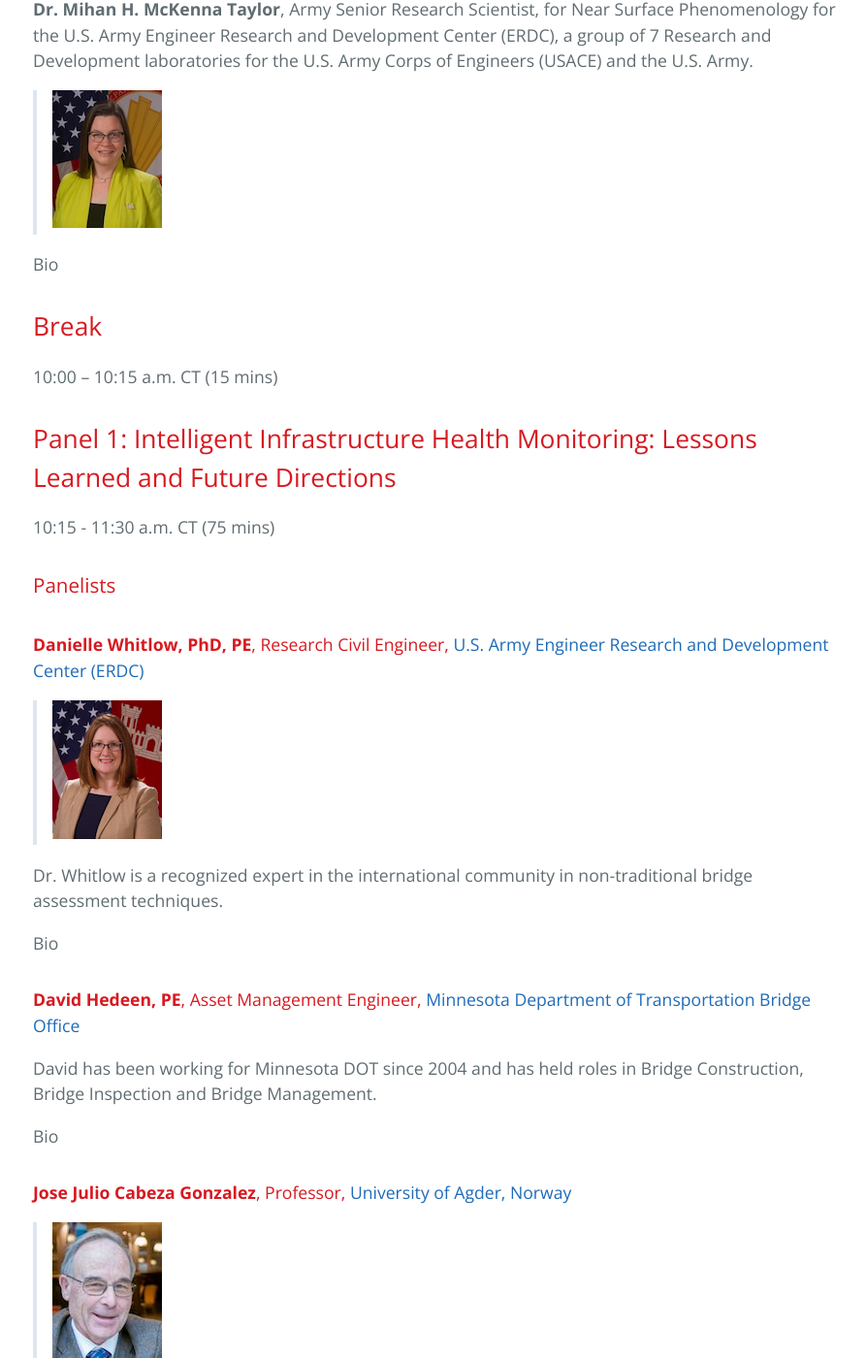
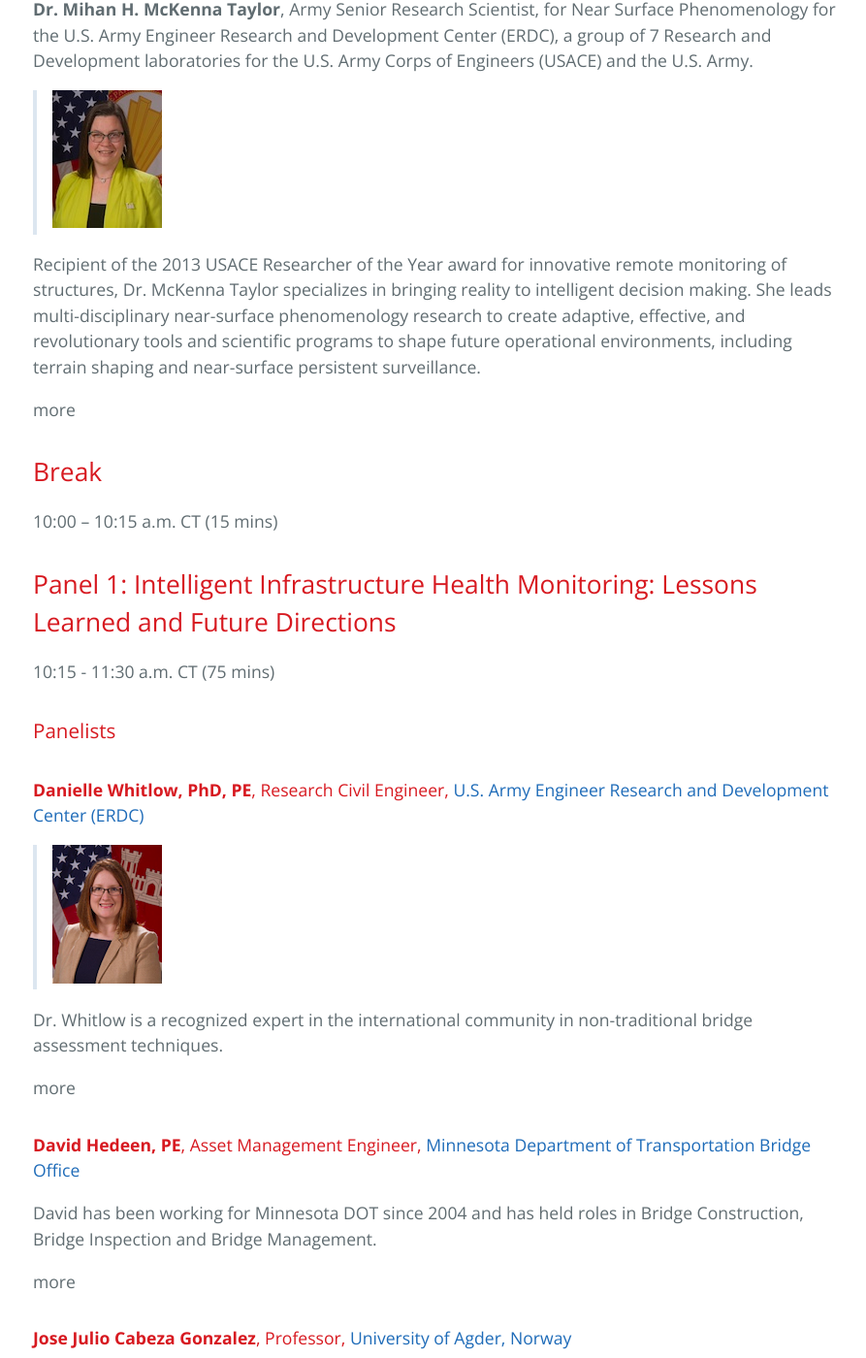
Before and after one commit to BridgingBigData/BridgingBigData.github.io, a Jekyll site: the page built from pages/bbd2023agenda.md, in a window 1280 px wide and 1400 px high, scrolled down 1231 px. Shown: the whole window at 97% size, without its empty margins (190-1083 px from the left). Built offline with Jekyll 4.4.1, drawn with Linux system fonts in a browser that asks for light colours; some of the changed text lies outside the part shown.

Commit message:
update bios

```diff
--- a/pages/bbd2023agenda.md
+++ b/pages/bbd2023agenda.md
@@ -33,10 +33,10 @@
 **Dr. Mihan H. McKenna Taylor**, Army Senior Research Scientist, for Near Surface Phenomenology for the U.S. Army Engineer Research and Development Center (ERDC), a group of 7 Research and Development laboratories for the U.S. Army Corps of Engineers (USACE) and the U.S. Army.
 > ![Dr. Mihan McKenna](https://bridgingbigdata.github.io/pages/images/mihan.jpg)
 
+Recipient of the 2013 USACE Researcher of the Year award for innovative remote monitoring of structures, Dr. McKenna Taylor specializes in bringing reality to intelligent decision making. She leads multi-disciplinary near-surface phenomenology research to create adaptive, effective, and revolutionary tools and scientific programs to shape future operational environments, including terrain shaping and near-surface persistent surveillance.
+
 <details>
-<summary>Bio</summary>
-
-Recipient of the 2013 USACE Researcher of the Year award for innovative remote monitoring of structures, Dr. McKenna Taylor specializes in bringing reality to intelligent decision making. She leads multi-disciplinary near-surface phenomenology research to create adaptive, effective, and revolutionary tools and scientific programs to shape future operational environments, including terrain shaping and near-surface persistent surveillance.
+<summary> more </summary>
 Using geophysics and geotechnical engineering to proactively manipulate and assess the near-surface interface, she executes and fosters research to meet multi-domain threat assessment and maneuver goals, through high-performance computing simulations, analytical analysis, and laboratory and field experimentation, with applications for both civil and military end-users across multiple Department of Defense (DoD), federal, intelligence and academic communities. Dr. McKenna Taylor is the Co-Chair of the National System for Geospatial Intelligence (NSG) Artificial Intelligence, Automation, Augmentation Working Group, (AAA WG) and serves as the Basic Research 6.1 Advisor for the ERDC Adaptive Protection, Maneuver, Geospatial, and Natural Sciences Research Portfolio.
 Dr. McKenna Taylor is the author of numerous journal articles, technical reports, and other publications on a wide variety of geophysical and geotechnical topics. Dr. McKenna Taylor holds a B.S. in Physics with a Chemistry minor from Georgetown University (1999) and a Ph.D. in Geophysics from Southern Methodist University (2005). She is a Certified Professional Geologist (#11410) from The American Institute of Professional Geologists (AIPG) and a Registered Professional Geologist in the state of Alaska (#661). Dr. McKenna is actively involved in the Military Sensing Symposiums (Battlefield Acoustics, Magnetic, and Seismic/Electromagnetics), as well as the American Geophysical Union and the Acoustical Society of America.
 Prior to joining ERDC in 2005, and while pursuing her Ph.D, Dr. McKenna Taylor taught Geophysics and Geology at Southern Methodist University (SMU) in Dallas, Texas (1999-2005), and conducted research in support of the Comprehensive Nuclear Test Ban Treaty. She is currently an adjunct professor in the Huffington Department of Geological Sciences at SMU and the Civil and Environmental Engineering Department of Mississippi State University.
@@ -57,7 +57,7 @@
 Dr. Whitlow is a recognized expert in the international community in non-traditional bridge assessment techniques.
 
 <details>
-<summary>Bio</summary>
+<summary>more</summary>
 
 She leverages emergent assessment techniques from other disciplines and brings them to bear on the problem of remote structural assessments, including persistent geophysical monitoring and exploitation of satellite or other overhead imagery in conjunction with knowledge of non-U.S. construction and maintenance practices.
 Her novel and unconventional approach has resulted in new tools and techniques that enhance Warfighter safety, while advancing the state- of-the-art in bridge assessment as applied to both military and civil infrastructure challenges.
@@ -71,7 +71,7 @@
 David has been working for Minnesota DOT since 2004 and has held roles in Bridge Construction, Bridge Inspection and Bridge Management.
 
 <details>
-<summary>Bio</summary>
+<summary>more</summary>
 
 David has Bachelor’s degree in Civil Engineering and a Master’s degree in Software Engineering. David is particularly enthusiastic about leveraging bridge data to aid in decision making. David has helped champion several current Minnesota DOT research efforts, including: “Develop Element Level Bridge Performance Measures and Targets”, “Understanding Driving Causes of Bridge Replacement” and “Quantifying Benefits of Bridge Maintenance”.
 
@@ -84,7 +84,7 @@
 Currently leading the innovation project Systemic Pandemic Risk Management, funded by the Research Council of Norway with participation from Stepchange AS; Kristiansand municipality; the Hospital of Southern Norway; the Centre for Integrated Emergency Management (CIEM), University of Agder; the Center for Research and Training in Disaster Medicine, Humanitarian Aid and Global Health (Italy); and the Center for Disaster Medicine and Traumatology (Sweden)
 
 <details>
-<summary>Bio</summary>
+<summary>more</summary>
 
 Diplom-Physik, 1970, University of Kiel, Germany
 Dr.rer.nat. (PhD in Natural Sciences), 1970, University of Kiel, Germany
@@ -136,7 +136,7 @@
 As the OPM Code 4 Supervisor, Computational Analysis Branch (CAB), ERDC, he conducts research to develop new computer technologies in order to solve problems for the war fighter.
 
 <details>
-<summary>Bio</summary>
+<summary>more</summary>
 
 Coming Soon!
 
@@ -148,7 +148,7 @@
 Jim is the Director of Business Development for Kinnami Software Corporation, a startup company focused on providing security, protection and availability for data in complex distributed environments.
 
 <details>
-<summary>Bio</summary>
+<summary>more</summary>
 
 He joined the company in early 2019 to help bring Kinnami’s technology to market. Kinnami is currently engaged in multiple projects with the DoD addressing data management and autonomy problems encountered at the computing edge.
 
@@ -170,7 +170,7 @@
 Leads and Manages critical application development, integration, implementation, and support processes for various programs including Positive Train Control (PTC), Energy management, Hump/Flat Yard Process Control, and Rail Yard Optimization Solutions.
 
 <details>
-<summary>Bio</summary>
+<summary>more</summary>
 
 Coming Soon!
 
```
